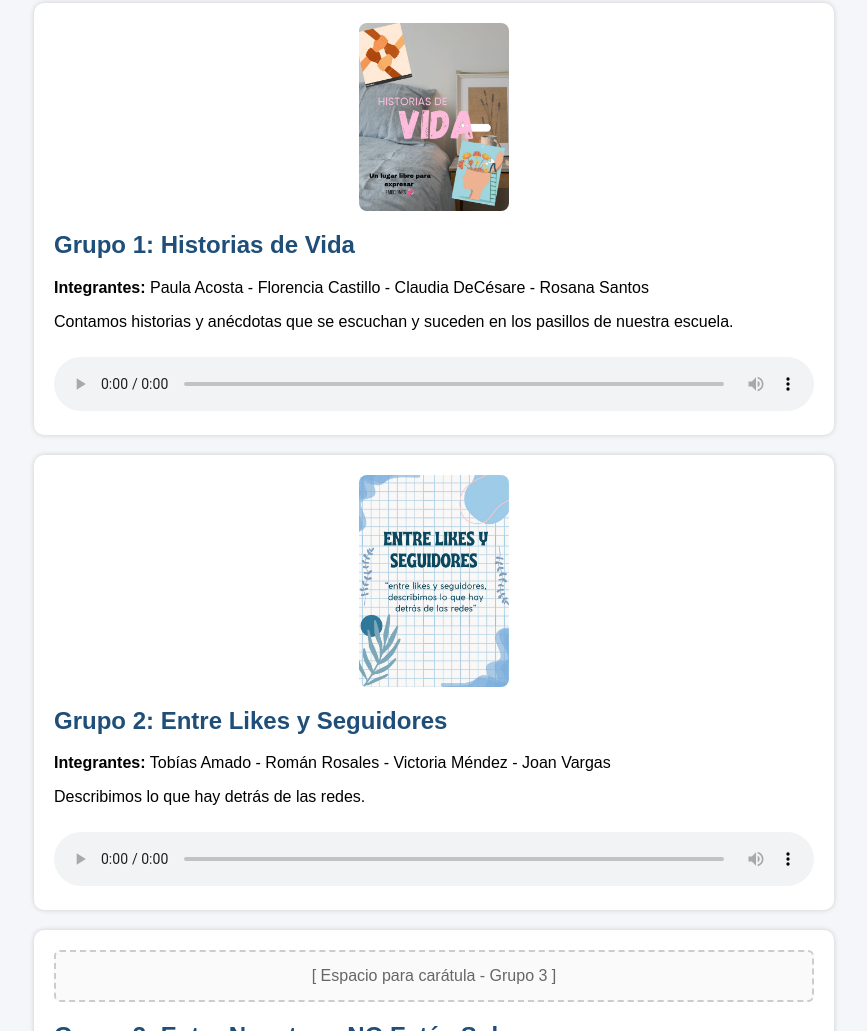
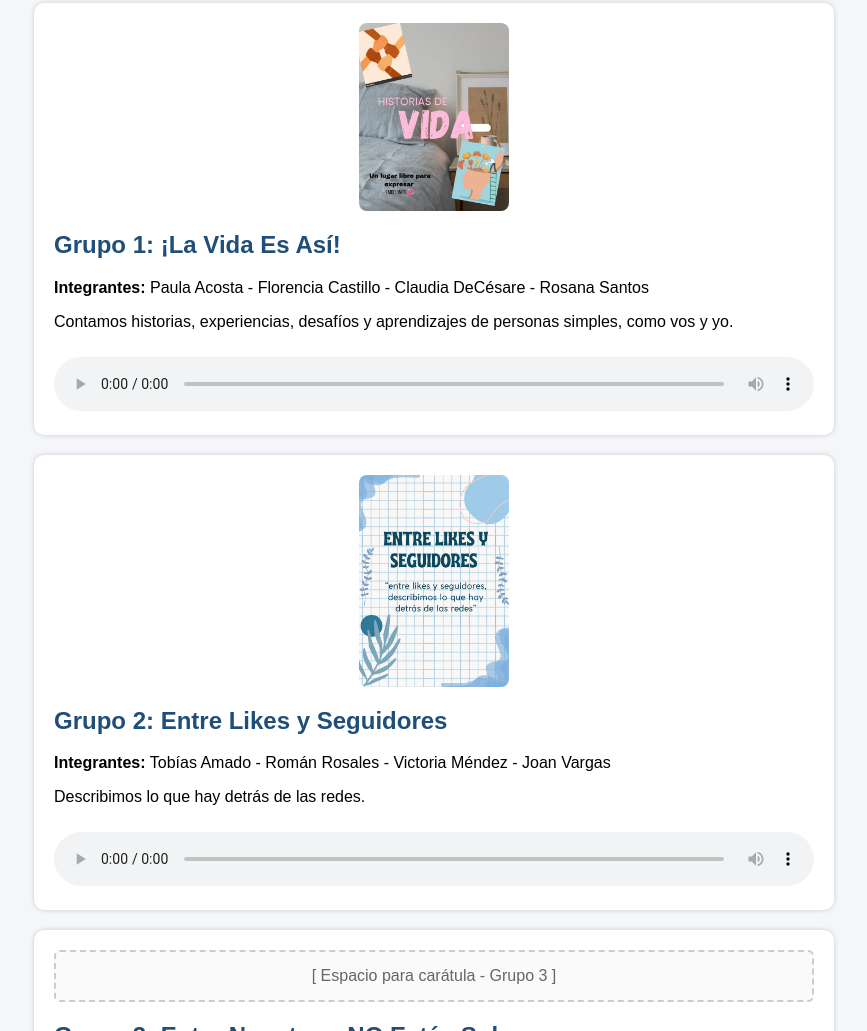
Before and after one commit to laudelina9/podcast3_2, a plain HTML site: page index.html in a window 1280 px wide. Shown: the part 768-1799 px from the top of the page, without its empty margins (206-1073 px from the left). Drawn offline with Linux system fonts and the light colour scheme.

Commit message:
Update index.html

```diff
--- a/index.html
+++ b/index.html
@@ -119,9 +119,9 @@
        <!-- Grupo 1 -->
        <article class="episodio">
     <img src="caratulas/caratula1.jpg" alt="Carátula Grupo 1" width="150" style="border-radius: 8px; margin-bottom: 10px; display: block; margin-left: auto; margin-right: auto;">
-    <h2>Grupo 1: Historias de Vida</h2>
+    <h2>Grupo 1: ¡La Vida Es Así!</h2>
     <p><strong>Integrantes:</strong> Paula Acosta -  Florencia Castillo - Claudia DeCésare - Rosana Santos</p>
-    <p>Contamos historias y anécdotas que se escuchan y suceden en los pasillos de nuestra escuela.</p>
+    <p>Contamos historias, experiencias, desafíos y aprendizajes de personas simples, como vos y yo.</p>
     <audio controls>
         <source src="episodios/audio1.mp3" type="audio/mp3">
         Tu navegador no soporta audio.
```
